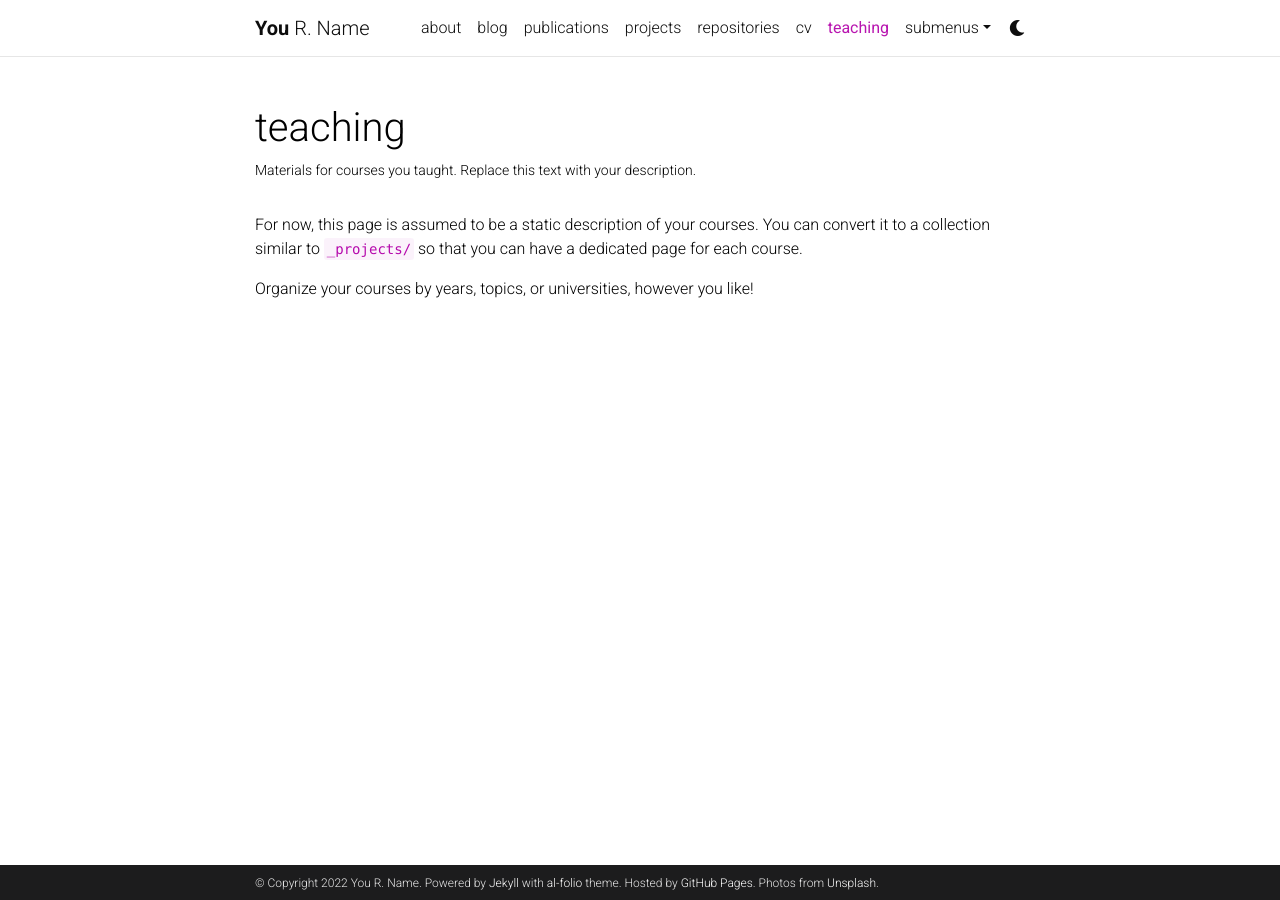
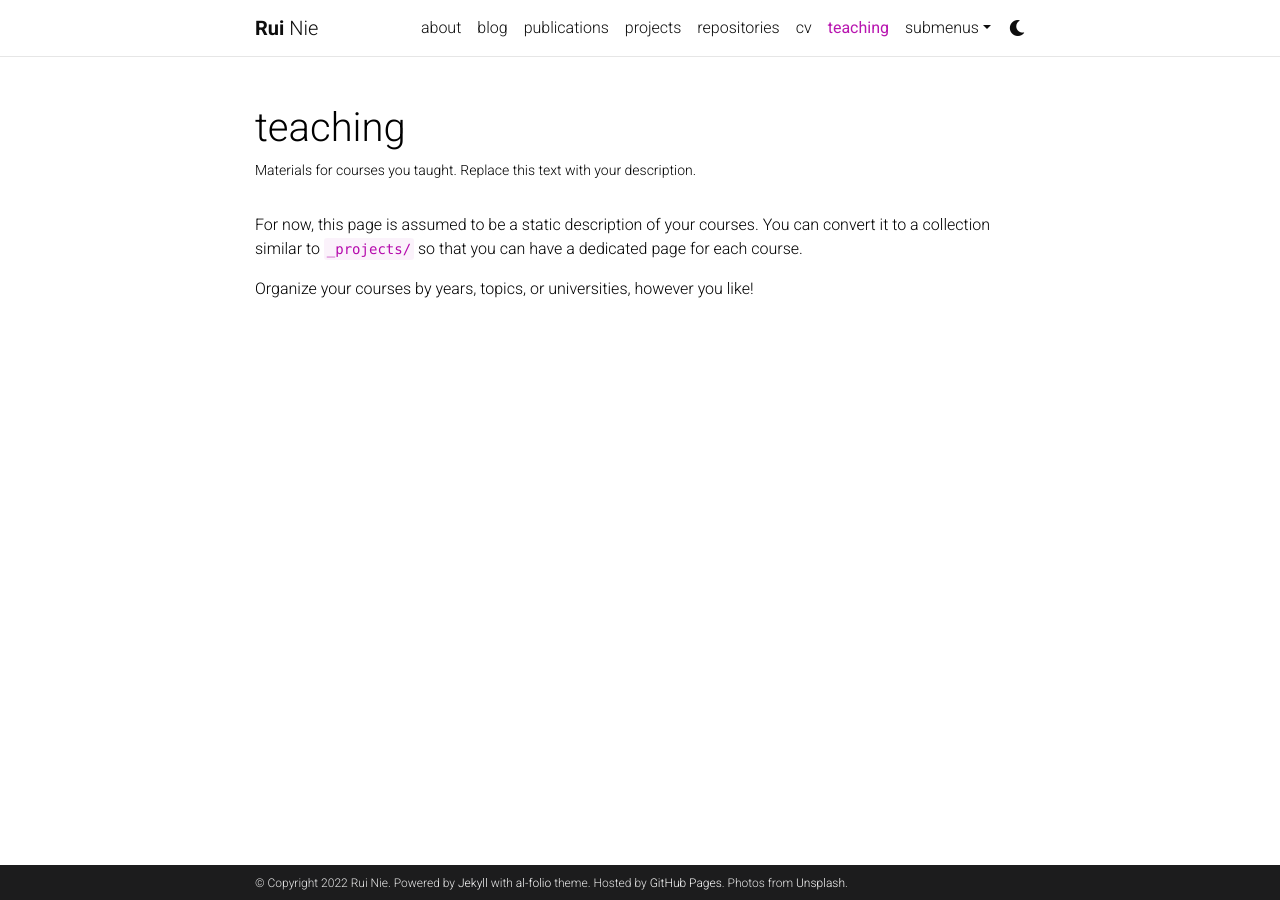
Before and after one commit to nnnnrui/nnnnrui.github.io, a Jekyll site: the page built from _pages/teaching.md, in a window 1280 px wide. Built offline with Jekyll 4.4.1, drawn with Linux system fonts in a browser that asks for light colours; comment, search, counter and statistics services are not loaded; a style sheet for code colours, icons or effects is not loaded.

Commit message:
add config

```diff
--- a/_config.yml
+++ b/_config.yml
@@ -3,9 +3,9 @@
 # -----------------------------------------------------------------------------
 
 title: blank # the website title (if blank, full name will be used instead)
-first_name: You
-middle_name: R.
-last_name: Name
+first_name: Rui
+middle_name:
+last_name: Nie
 email: you@example.com
 description: > # the ">" symbol means to ignore newlines until "footer_text:"
   A simple, whitespace theme for academics. Based on [*folio](https://github.com/bogoli/-folio) design.
@@ -18,8 +18,8 @@
 lang: en # the language of your site (for example: en, fr, cn, ru, etc.)
 icon: ⚛️  # the emoji used as the favicon (alternatively, provide image name in /assets/img/)
 
-url: https://alshedivat.github.io # the base hostname & protocol for your site
-baseurl: /al-folio # the subpath of your site, e.g. /blog/
+url: https://nnnnrui.github.io # the base hostname & protocol for your site
+baseurl:  # the subpath of your site, e.g. /blog/
 last_updated: false # set to true if you want to display last updated in the footer
 impressum_path:  # set to path to include impressum link in the footer, use the same path as permalink in a page, helps to conform with EU GDPR
 
```
